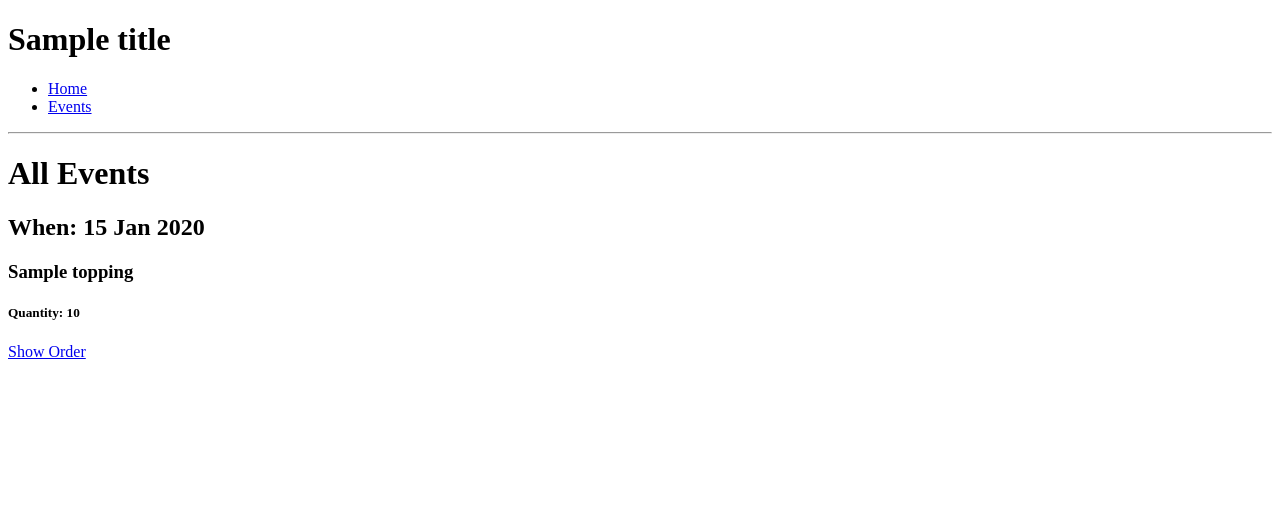
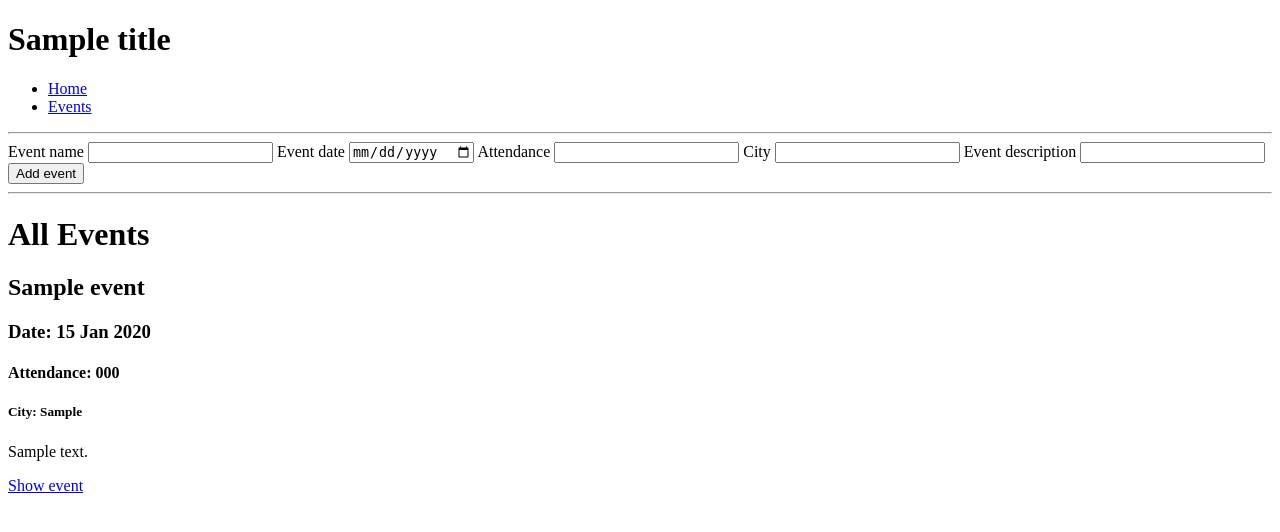
Before and after one commit to harging/week3_day4_lab, a Python web app: template 02_flask_template_lab/templates/index.html in a window 1280 px wide. Shown: the top 532 px of the page. Run offline with Jinja, Linux system fonts and the light colour scheme; the template is opened without the code that fills it: most values are stand-ins (such as "Sample title", 1, 10 or a date in 2020).

Commit message:
server running, add event form

```diff
--- a/02_flask_template_lab/app.py
+++ b/02_flask_template_lab/app.py
@@ -1,9 +1,8 @@
 from flask import Flask
-import flask
 
-app = flask(__name__)
+app = Flask(__name__)
 
 from controllers import controller
 
-if __name__ == "__main__":
+if __name__ == '__main__':
     app.run(debug=True)
--- a/02_flask_template_lab/models/event_list.py
+++ b/02_flask_template_lab/models/event_list.py
@@ -6,3 +6,6 @@ event2 = Event(datetime.date(2021, 12, 4), "Suede", 1000, "Edinburgh", "Suede co
 event3 = Event(datetime.date(2021, 12, 22), "Elton John", 100000, "Glasgow", "Elton John charity concert")
 
 event_list = [event1, event2, event3]
+
+def add_new_event(event):
+    tasks.append(event)
--- a/02_flask_template_lab/templates/index.html
+++ b/02_flask_template_lab/templates/index.html
@@ -2,16 +2,38 @@
 
 {% block content %}
 
+<form action="/events" method="post">
+    <label for="Event name">Event name</label>
+    <input type="text" name="Event name" id="Event name">
+
+    <label for="date">Event date</label>
+    <input type="date" name="date" id="date">
+
+    <label for="attendance">Attendance</label>
+    <input type="text" name="attendance" id="attendance">
+
+    <label for="city">City</label>
+    <input type="text" name="city" id="city">
+
+    <label for="description">Event description</label>
+    <input type="text" name="description" id="description">
+
+    <input type="submit" value="Add event">
+
+  </form>
+  <hr>
+
 <h1>All Events</h1>
 
 <div class="event-card">
-  {% for event in events_list %}
+  {% for event in event_list %}
   <div class="event">
-    <h2>When: {{ event.date.strftime("%d %b %Y") }}</h2>
-    <h3>{{ order.topping }}</h3>
-    <h4></h4>
-    <h5>Quantity: {{ order.quantity }}</h5>
-    <a href="/orders/{{orders.index(order)}}">Show Order</a>
+    <h2>{{ event.name }}</h2>
+    <h3>Date: {{ event.date.strftime("%d %b %Y") }}</h3>
+    <h4>Attendance: {{ event.number_of_guests }}</h4>
+    <h5>City: {{ event.rm_location }}</h5>
+    <p> {{ event.description }} </p>
+    <a href="/events/{{event_list.index(event)}}">Show event</a>
   </div>
   {% endfor %}
 </div>
```
Also changed, not shown: 02_flask_template_lab/controllers/controller.py (added, +11 -0 lines), 02_flask_template_lab/controllers/contoller.py (deleted).
